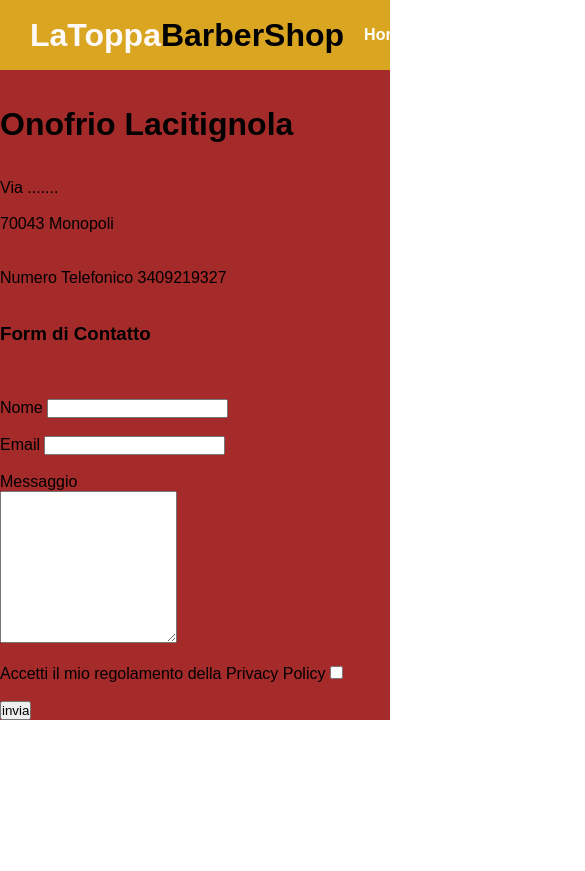
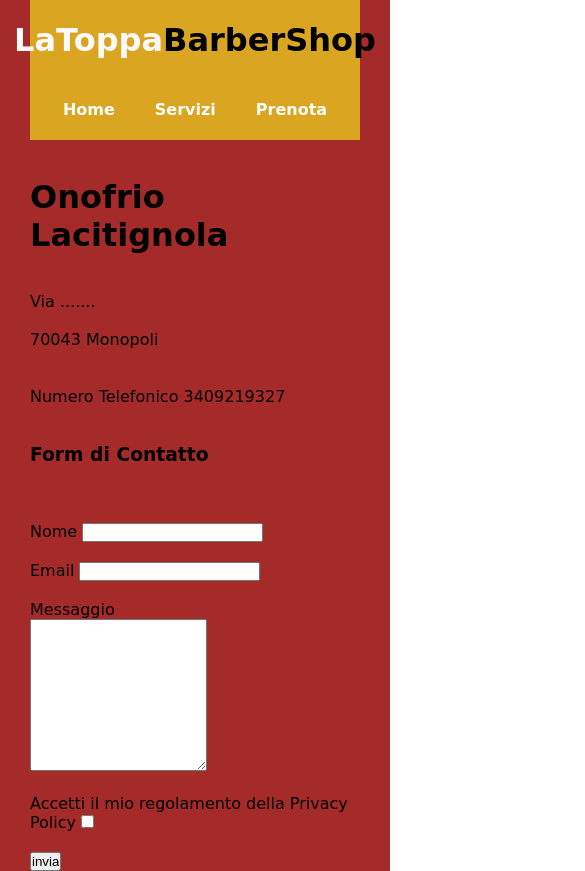
Before and after one commit to Dcmemories/barber, a plain HTML site: page contattaci.html in a window 390 px wide. Shown: the top 871 px of the page, 585 px wide, since content can reach past the window. Before the commit the page ends 844 px from the top, so only its background shows below. Drawn offline with Linux system fonts and the light colour scheme.

Commit message:
Add files via upload

```diff
--- a/contattacistyle.css
+++ b/contattacistyle.css
@@ -16,7 +16,7 @@ html {
     /*abbiamo ridimensionato il nostro sito web solo che con 240px andando a stringere lo schermo scompareil nostro sito quindi invece di 240px inseriamoauto cosi si adatta ad ogni schermo*/
     max-width: 800px;
     /* una dimensione massima perchè non voglio che prende tutta la pagina*/
-
+    padding: 0 30px;
 
 }
 
@@ -24,14 +24,14 @@ html {
 
 body{
 
-    font-family: sans-serif;
+    font-family:cursive;
 
 
 }
 
 .navbar {
     display: flex;
-
+     width: 100%;
     justify-content: space-around;
     align-items: center;
     height: 70px;
@@ -68,3 +68,10 @@ span {
 
 
 }
+
+@media(max-width:780px) {
+    .navbar {
+        flex-direction: column;
+        height: 140px;
+        padding 20px;
+    }
```
Also changed, not shown: index.html (+1 -1 lines).
